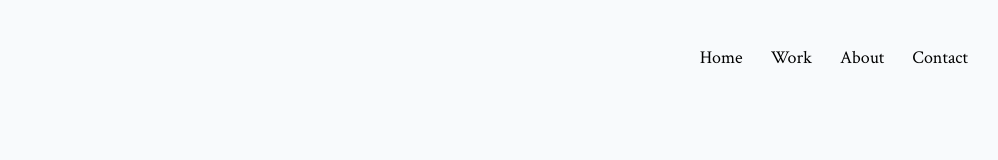
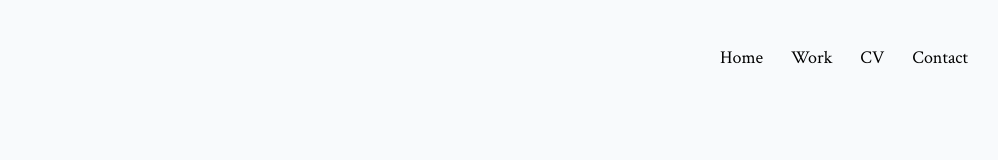
Before and after one commit to goldet/benspoetryapp, a Next.js app: page / in a window 1280 px wide. Shown: the top 160 px of the page, without its empty margins (136-1134 px from the left). Built offline with nearby package versions, Linux system fonts and the light colour scheme; a web font is replaced by a local one.

Commit message:
menu changes from about to CV

```diff
--- a/components/navbar/Menu.jsx
+++ b/components/navbar/Menu.jsx
@@ -12,9 +12,9 @@ const Menu = ({ dropdown, setDropdown, setMainMenu }) => {
       {dropdown === "work" && (
         <DropdownMenu name="work" slugs={["poetry", "essays"]} setMainMenu={setMainMenu} />
       )}
-      {dropdown === "about" && (
+     {/*  {dropdown === "about" && (
         <DropdownMenu name="about" slugs={["bio", "cv"]} setMainMenu={setMainMenu} />
-      )}
+      )} */}
     </ul>
   );
 };
--- a/components/navbar/MenuBig.jsx
+++ b/components/navbar/MenuBig.jsx
@@ -21,7 +21,11 @@ const MenuBig = ({ dropdown, setDropdown, isWide, reference, needed }) => {
           )}
         </div>
 
-        <div className="h-6 ">
+        <li className="h-6  hover:underline pr-1">
+          <Link href="/about/cv">CV</Link>
+        </li>
+
+      {/*   <div className="h-6 ">
           <button className="hover:underline pr-1" onClick={() => setDropdown("about")}>About </button>
           {dropdown === "about" && (
             <DropdownMenu
@@ -31,7 +35,7 @@ const MenuBig = ({ dropdown, setDropdown, isWide, reference, needed }) => {
               setDropdown={setDropdown}
             />
           )}
-        </div>
+        </div> */}
 
         <li className="h-6  hover:underline pr-1">
           <Link href="/contact">Contact</Link>
--- a/components/navbar/Sections.jsx
+++ b/components/navbar/Sections.jsx
@@ -16,10 +16,16 @@ const Sections = ({ setDropdown, setMainMenu }) => {
         <button onClick={() => setDropdown("work")}>Work</button>
       </li>
 
-      <li className={styles.reveal} style={{ "--i": "2" }}>
+      <li className={styles.reveal} style={{ "--i": "0" }}>
+        <Link href="/about/cv" onClick={() => setMainMenu(false)}>
+          CV
+        </Link>
+      </li>
+
+    {/*   <li className={styles.reveal} style={{ "--i": "2" }}>
         <button onClick={() => setDropdown("about")}>About</button>
       </li>
-
+ */}
       <li className={styles.reveal} style={{ "--i": "3" }}>
         <Link href="/contact" onClick={() => setMainMenu(false)}>
           Contact
```
